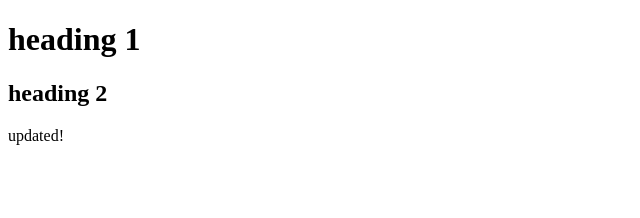
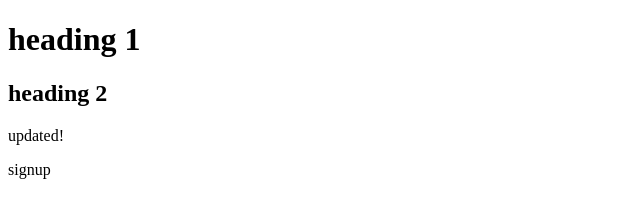
Before and after one commit to SMUZAMMILJAVED/first_app_batch_04, a plain HTML site: page index.html in a window 1280 px wide. Shown: the full height of the page, 0-640 px from the left. Drawn offline with Linux system fonts and the light colour scheme.

Commit message:
Update index.html

```diff
--- a/index.html
+++ b/index.html
@@ -9,5 +9,6 @@
     <h1>heading 1</h1>
     <h2>heading 2</h2>
     <p>updated!</p>
+    <p>signup</p>
 </body>
 </html>
```
